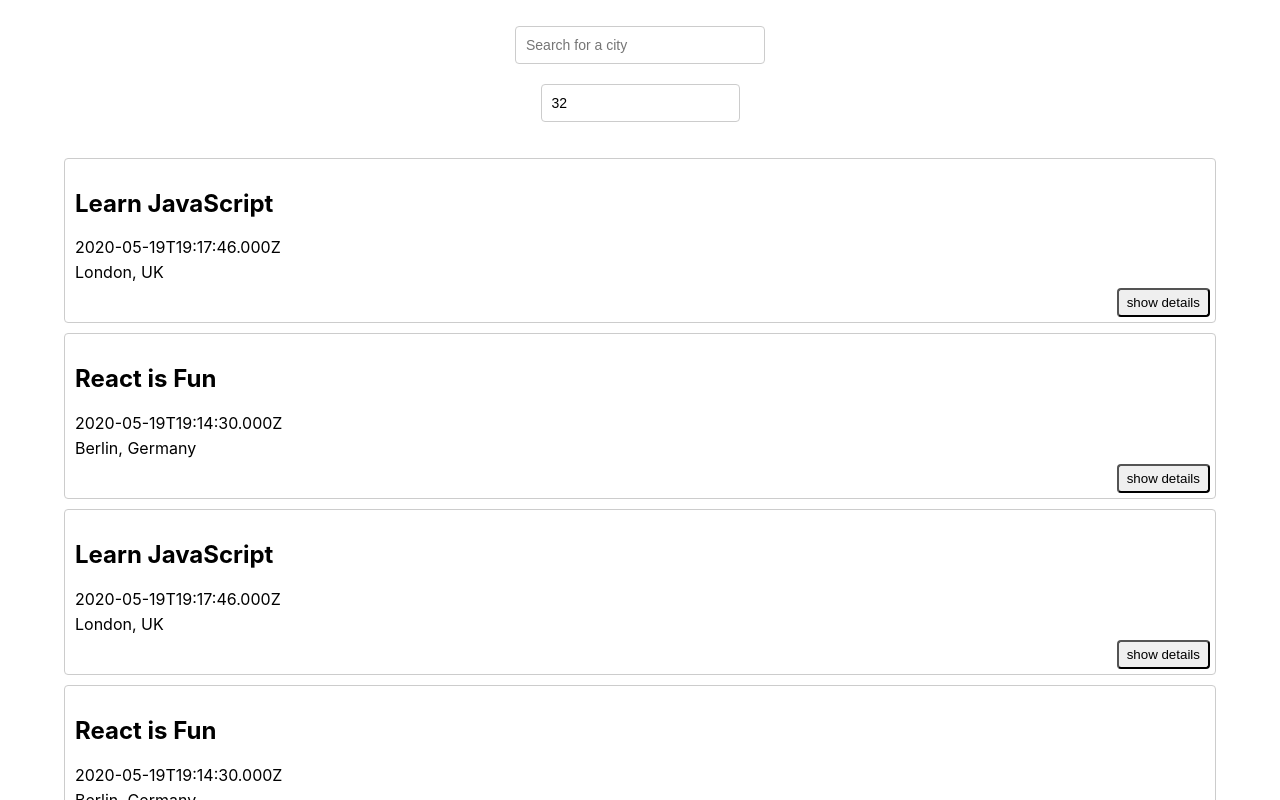
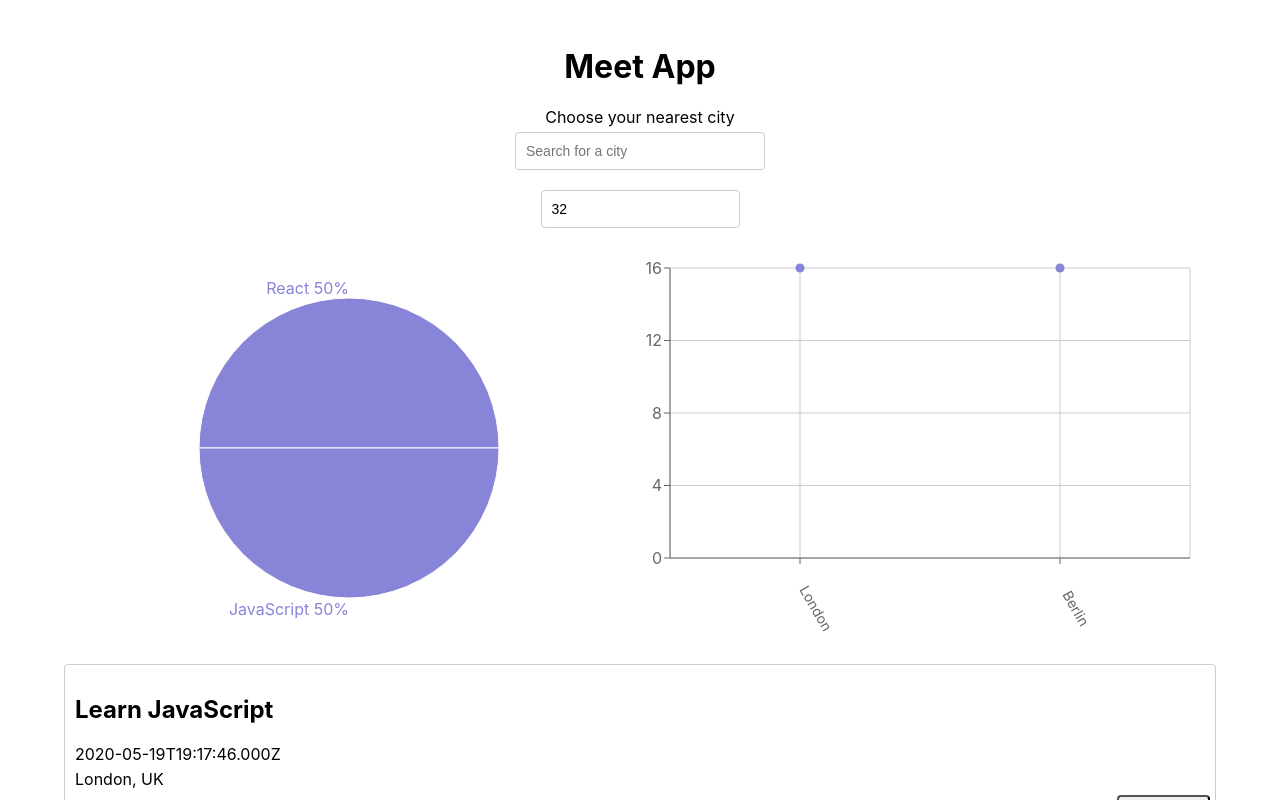
Before and after one commit to penathecreative/meet, a React (Create React App) app: page / in a window 1280 px wide. Shown: the top 800 px of the page. Built offline with nearby package versions, Linux system fonts and the light colour scheme; what atatus-spa would draw is missing.

Commit message:
Data Visualization
Data charts were added:

-ScatterChart,
-Pie Charts

```diff
--- a/package.json
+++ b/package.json
@@ -12,6 +12,7 @@
     "react": "^18.2.0",
     "react-dom": "^18.2.0",
     "react-scripts": "5.0.1",
+    "recharts": "^2.12.7",
     "web-vitals": "^2.1.4",
     "workbox-background-sync": "^6.6.0",
     "workbox-broadcast-update": "^6.6.0",
--- a/src/App.css
+++ b/src/App.css
@@ -94,3 +94,14 @@
   width: 250px;
   z-index: 1000;
 }
+
+.charts-container {
+  display: grid;
+  grid-template-columns: 1fr 1fr;
+}
+
+@media (max-width: 768px) {
+  .charts-container {
+    grid-template-columns: 1fr;
+  }
+}
--- a/src/App.js
+++ b/src/App.js
@@ -7,6 +7,8 @@
 
 import "./App.css";
 import { InfoAlert, ErrorAlert, WarningAlert } from "./components/Alert";
+import CityEventsChart from "./components/CityEventsChart";
+import EventGenresChart from "./components/EventGenresChart";
 
 const App = () => {
   const [allLocations, setAllLocations] = useState([]);
@@ -40,6 +42,8 @@
 
   return (
     <div className="App">
+      <h1>Meet App</h1>
+      <p>Choose your nearest city</p>
       <div className="alerts-container">
         {infoAlert.length ? <InfoAlert text={infoAlert} /> : null}
         {errorAlert.length ? <ErrorAlert text={errorAlert} /> : null}
@@ -54,6 +58,13 @@
         setCurrentNOE={setCurrentNOE}
         setErrorAlert={setErrorAlert}
       />
+      <div className="charts-container">
+        <EventGenresChart events={events} />
+        <CityEventsChart
+          allLocations={allLocations}
+          events={events}
+        />
+      </div>
       <EventList events={events} />
     </div>
   );
--- /dev/null
+++ b/src/components/CityEventsChart.js
@@ -0,0 +1,68 @@
+import { useState, useEffect } from "react";
+import {
+  ScatterChart,
+  Scatter,
+  XAxis,
+  YAxis,
+  CartesianGrid,
+  Tooltip,
+  ResponsiveContainer,
+} from "recharts";
+
+const CityEventsChart = ({ allLocations, events }) => {
+  const [data, setData] = useState([]);
+
+  useEffect(() => {
+    setData(getData());
+  }, [allLocations, events]);
+
+  const getData = () => {
+    const data = allLocations.map((location) => {
+      const count = events.filter(
+        (event) => event.location === location
+      ).length;
+      const city = location.split(/, | - /)[0];
+      return { city, count };
+    });
+    return data;
+  };
+
+  return (
+    <ResponsiveContainer
+      width="99%"
+      height={400}
+    >
+      <ScatterChart
+        margin={{
+          top: 20,
+          right: 20,
+          bottom: 60,
+          left: -30,
+        }}
+      >
+        <CartesianGrid />
+        <XAxis
+          type="category"
+          dataKey="city"
+          name="City"
+          angle={60}
+          interval={0}
+          tick={{ dx: 20, dy: 40, fontSize: 14 }}
+        />
+        <YAxis
+          type="number"
+          dataKey="count"
+          name="Number of events"
+        />
+        <Tooltip cursor={{ strokeDasharray: "3 3" }} />
+        <Scatter
+          name="A school"
+          data={data}
+          fill="#8884d8"
+        />
+      </ScatterChart>
+    </ResponsiveContainer>
+  );
+};
+
+export default CityEventsChart;
--- /dev/null
+++ b/src/components/EventGenresChart.js
@@ -0,0 +1,71 @@
+import React from "react";
+import { useState, useEffect } from "react";
+
+import { ResponsiveContainer, PieChart, Pie, Cell, Legend } from "recharts";
+
+const EventGenresChart = ({ events }) => {
+  const [data, setData] = useState([]);
+  const genres = ["React", "JavaScript", "Node", "jQuery", "Angular"];
+
+  useEffect(() => {
+    setData(getData());
+  }, [events]);
+
+  const getData = () => {
+    const data = genres.map((genre) => {
+      const filteredEvents = events.filter((event) =>
+        event.summary.includes(genre)
+      );
+      return {
+        name: genre,
+        value: filteredEvents.length,
+      };
+    });
+    return data;
+  };
+
+  const renderCustomizedLabel = ({
+    cx,
+    cy,
+    midAngle,
+    outerRadius,
+    percent,
+    index,
+  }) => {
+    const RADIAN = Math.PI / 180;
+    const radius = outerRadius;
+    const x = cx + radius * Math.cos(-midAngle * RADIAN) * 1.07;
+    const y = cy + radius * Math.sin(-midAngle * RADIAN) * 1.07;
+    return percent ? (
+      <text
+        x={x}
+        y={y}
+        fill="#8884d8"
+        textAnchor={x > cx ? "start" : "end"}
+        dominantBaseline="central"
+      >
+        {`${genres[index]} ${(percent * 100).toFixed(0)}%`}
+      </text>
+    ) : null;
+  };
+
+  return (
+    <ResponsiveContainer
+      width="99%"
+      height={400}
+    >
+      <PieChart>
+        <Pie
+          data={data}
+          dataKey="value"
+          fill="#8884d8"
+          labelLine={false}
+          label={renderCustomizedLabel}
+          outerRadius={150}
+        />
+      </PieChart>
+    </ResponsiveContainer>
+  );
+};
+
+export default EventGenresChart;
```
Also changed, not shown: src/setupTests.js (+17 -0 lines), 1 other file (tests, documents, lock files or other folders).
